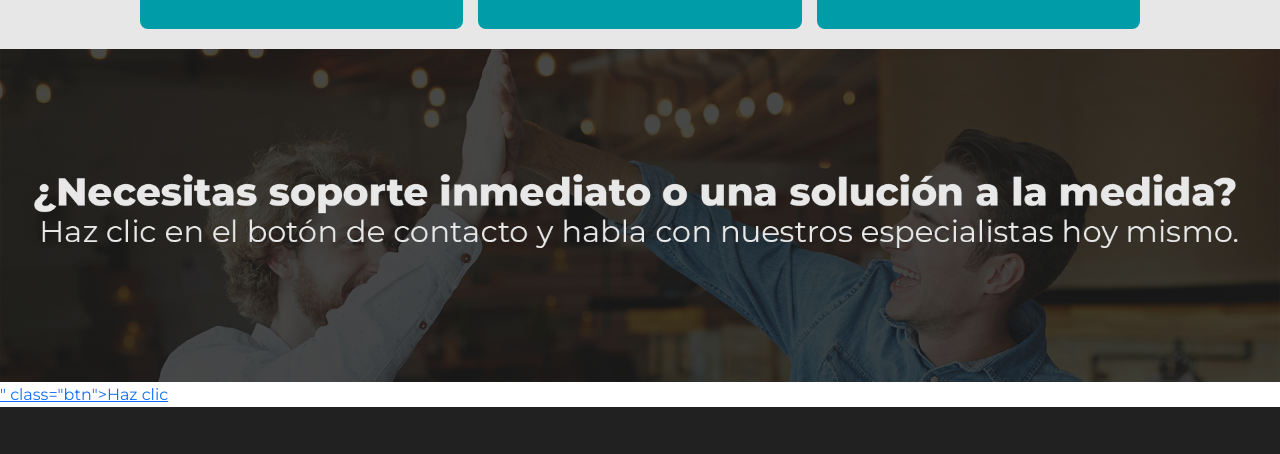
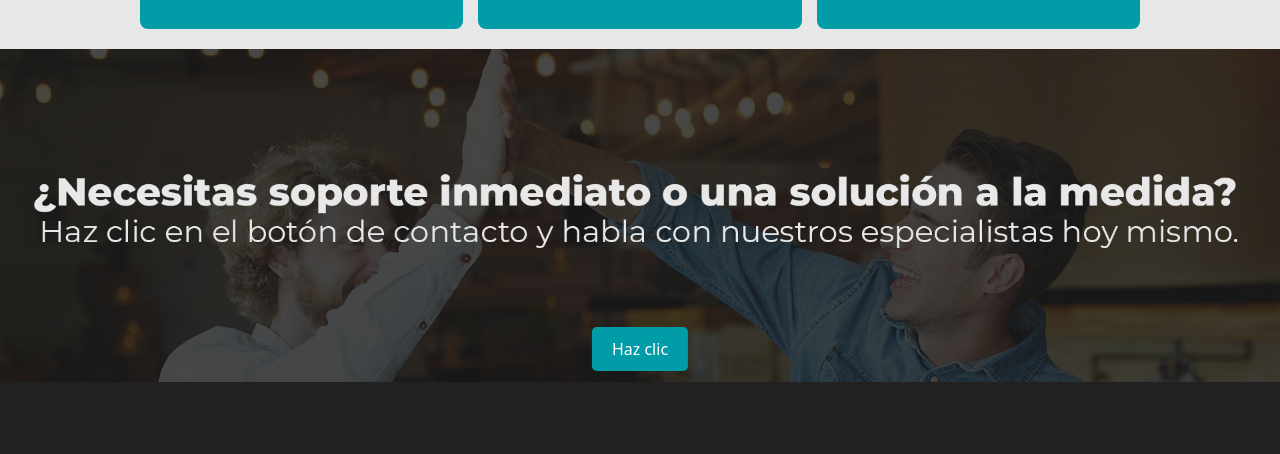
Before and after one commit to luisverdin/comision-85245, a plain HTML site: page index.html in a window 1280 px wide. Shown: the part 1602-2056 px from the top of the page. Drawn offline with nearby package versions, Linux system fonts and the light colour scheme.

Commit message:
index.html

```diff
--- a/index.html
+++ b/index.html
@@ -121,7 +121,7 @@
 
         <section class="contenedor">
             <img src="./img/banner-contact.png" alt="banner-contact">
-            <a href="./pages/contacto.html">" class="btn">Haz clic</a>
+            <a href="href="./pages/contacto.html" class="btn">Haz clic</a>
         </section>
 
     </main>
```
